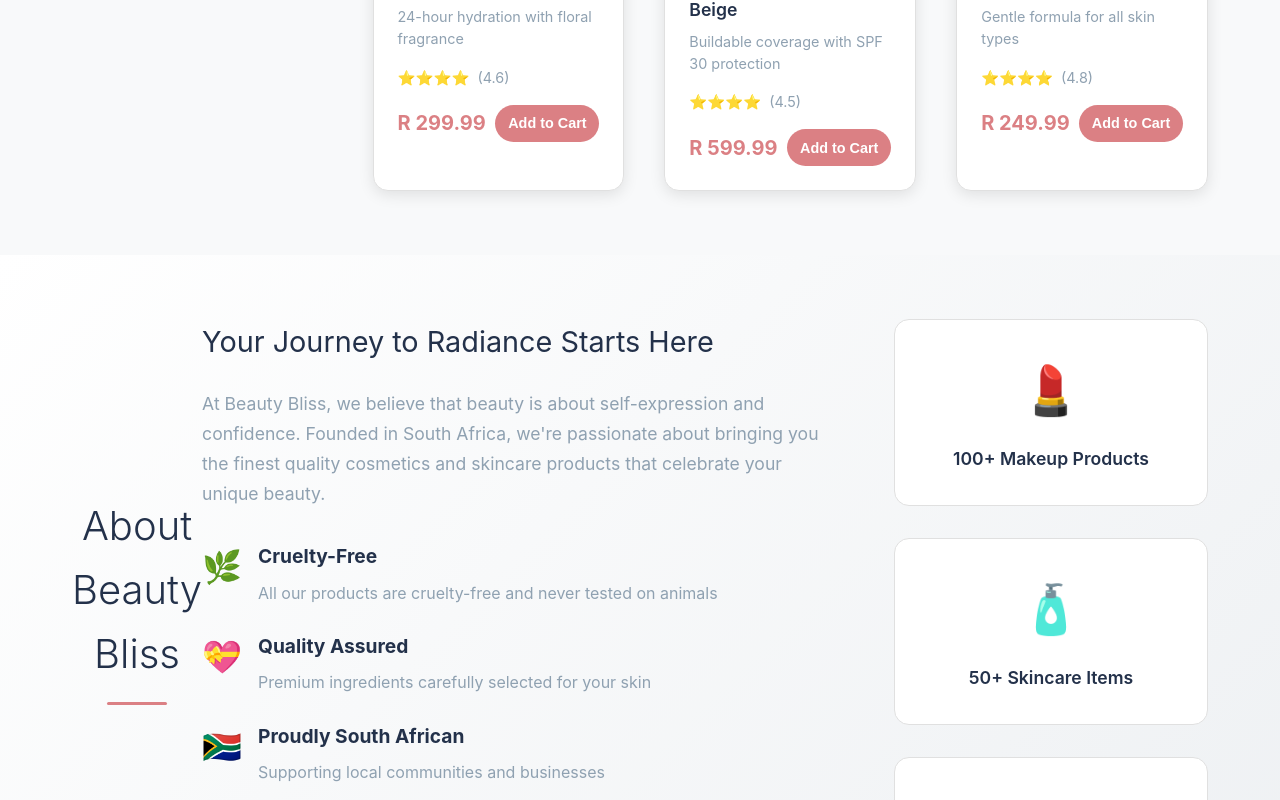
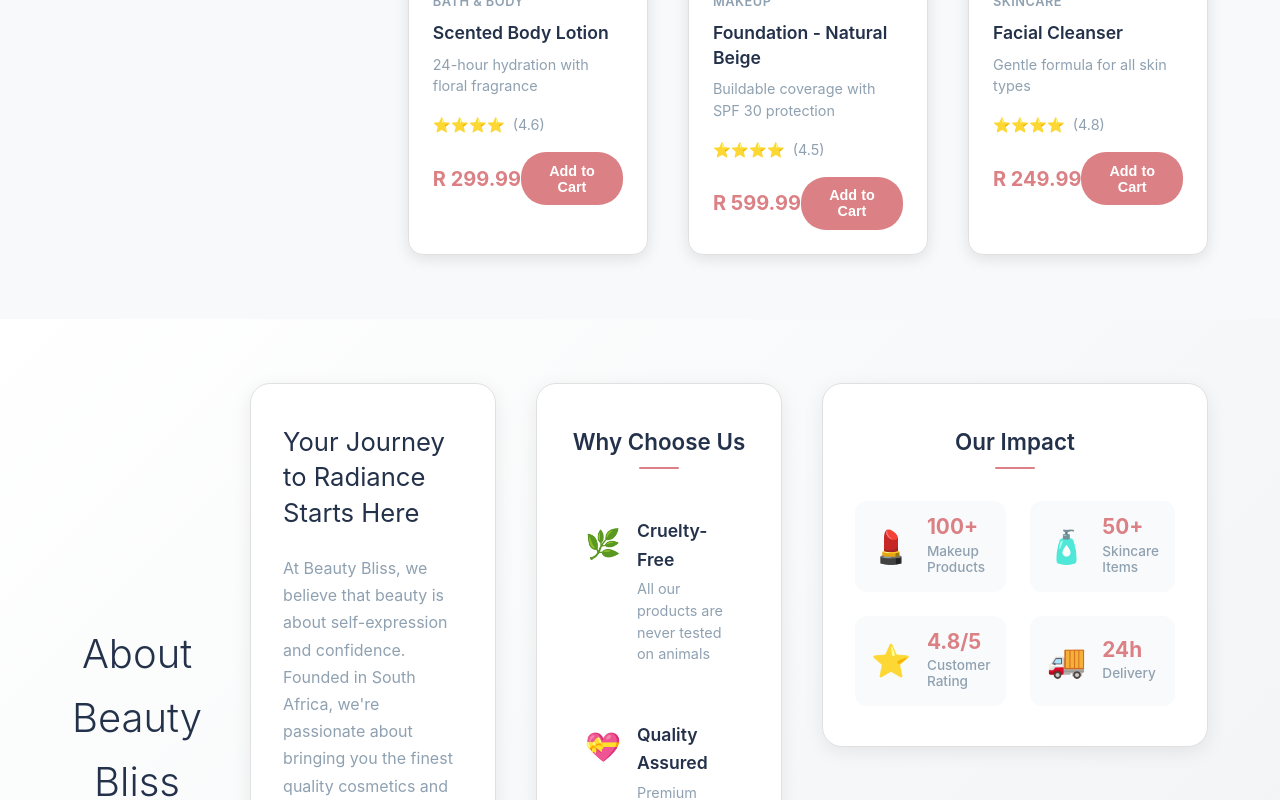
Before and after one commit to refiilwemotaung-cpu/beauty-bliss-shop, a React (Create React App) app: page / in a window 1280 px wide. Shown: the part 2000-2800 px from the top of the page. Built offline with nearby package versions, Linux system fonts and the light colour scheme.

Commit message:
Transform About Section to 3-column layout with improved spacing

```diff
--- a/src/components/About/About.css
+++ b/src/components/About/About.css
@@ -3,19 +3,27 @@
   background: linear-gradient(
     135deg,
     var(--card-bg) 0%,
-    rgba(143, 161, 177, 0.1) 100%
+    rgba(143, 161, 177, 0.08) 100%
   );
 }
 
-.about-title {
+.container {
+  max-width: 1200px;
+  margin: 0 auto;
+  padding: 0 2rem;
+}
+
+.section-title {
   text-align: center;
   color: var(--text-color);
+  padding-right: 3rem;
   margin-bottom: 3rem;
   font-size: 2.5rem;
   font-weight: 300;
+  position: relative;
 }
 
-.about-title::after {
+.section-title::after {
   content: "";
   display: block;
   width: 60px;
@@ -27,110 +35,366 @@
 
 .about-content {
   display: grid;
-  grid-template-columns: 2fr 1fr;
-  gap: 4rem;
+  grid-template-columns: repeat(3, 1fr);
+  gap: 2.5rem;
   align-items: start;
 }
 
-.about-text h3 {
+.about-column {
+  display: flex;
+  flex-direction: column;
+}
+
+.about-card {
+  background: var(--card-bg);
+  border-radius: 20px;
+  padding: 2.5rem 2rem;
+  border: 1px solid var(--border-color);
+  transition: all 0.3s ease;
+  box-shadow: 0 5px 20px rgba(0, 0, 0, 0.08);
+  height: 100%;
+  display: flex;
+  flex-direction: column;
+}
+
+.about-card:hover {
+  transform: translateY(-5px);
+  box-shadow: 0 15px 35px rgba(0, 0, 0, 0.12);
+  border-color: #db8084;
+}
+
+/* Main Story Card */
+.main-story h3 {
   color: var(--text-color);
-  font-size: 1.8rem;
+  font-size: 1.6rem;
   margin-bottom: 1.5rem;
   font-weight: 400;
+  line-height: 1.4;
 }
 
-.about-text p {
+.main-story p {
   color: var(--secondary-text);
-  font-size: 1.1rem;
+  font-size: 1rem;
   line-height: 1.7;
-  margin-bottom: 2rem;
+  margin-bottom: 1.5rem;
 }
 
-.about-features {
+.main-story p:last-child {
+  margin-bottom: 0;
+}
+
+/* Features Card */
+.features h4 {
+  color: var(--text-color);
+  font-size: 1.4rem;
+  margin-bottom: 1.5rem;
+  font-weight: 600;
+  text-align: center;
+  position: relative;
+}
+
+.features h4::after {
+  content: "";
+  display: block;
+  width: 40px;
+  height: 2px;
+  background: #db8084;
+  margin: 0.5rem auto;
+  border-radius: 1px;
+}
+
+.feature-list {
   display: flex;
   flex-direction: column;
   gap: 1.5rem;
 }
 
-.feature {
+.feature-item {
   display: flex;
   align-items: flex-start;
   gap: 1rem;
+  padding: 1rem;
+  border-radius: 12px;
+  transition: background-color 0.3s ease;
+}
+
+.feature-item:hover {
+  background: rgba(219, 128, 132, 0.05);
 }
 
 .feature-icon {
+  font-size: 1.8rem;
+  flex-shrink: 0;
+  margin-top: 0.2rem;
+}
+
+.feature-text h5 {
+  color: var(--text-color);
+  margin: 0 0 0.3rem 0;
+  font-size: 1.1rem;
+  font-weight: 600;
+}
+
+.feature-text p {
+  color: var(--secondary-text);
+  margin: 0;
+  font-size: 0.9rem;
+  line-height: 1.5;
+}
+
+/* Stats Card */
+.stats h4 {
+  color: var(--text-color);
+  font-size: 1.4rem;
+  margin-bottom: 1.5rem;
+  font-weight: 600;
+  text-align: center;
+  position: relative;
+}
+
+.stats h4::after {
+  content: "";
+  display: block;
+  width: 40px;
+  height: 2px;
+  background: #db8084;
+  margin: 0.5rem auto;
+  border-radius: 1px;
+}
+
+.stats-grid {
+  display: grid;
+  grid-template-columns: 1fr 1fr;
+  gap: 1.5rem;
+}
+
+.stat-item {
+  display: flex;
+  align-items: center;
+  gap: 1rem;
+  padding: 1rem;
+  border-radius: 12px;
+  transition: background-color 0.3s ease;
+  background: rgba(143, 161, 177, 0.05);
+}
+
+.stat-item:hover {
+  background: rgba(219, 128, 132, 0.08);
+  transform: scale(1.02);
+}
+
+.stat-emoji {
   font-size: 2rem;
   flex-shrink: 0;
 }
 
-.feature h4 {
-  color: var(--text-color);
-  margin: 0 0 0.5rem 0;
-  font-size: 1.2rem;
+.stat-content {
+  display: flex;
+  flex-direction: column;
 }
 
-.feature p {
-  color: var(--secondary-text);
-  margin: 0;
-  font-size: 1rem;
+.stat-number {
+  color: #db8084;
+  font-size: 1.3rem;
+  font-weight: bold;
+  line-height: 1;
+  margin-bottom: 0.3rem;
 }
 
-.about-visuals {
-  display: flex;
-  flex-direction: column;
-  gap: 2rem;
+.stat-label {
+  color: var(--secondary-text);
+  font-size: 0.85rem;
+  font-weight: 500;
+  line-height: 1.2;
 }
 
-.visual-item {
-  background: var(--card-bg);
-  padding: 2rem;
-  border-radius: 15px;
-  text-align: center;
-  border: 1px solid var(--border-color);
-  transition: all 0.3s ease;
+/* Animation for cards */
+.about-column:nth-child(1) .about-card {
+  animation: fadeInLeft 0.6s ease forwards;
 }
 
-.visual-item:hover {
-  transform: translateY(-3px);
-  box-shadow: 0 5px 15px rgba(0, 0, 0, 0.1);
-  border-color: #db8084;
+.about-column:nth-child(2) .about-card {
+  animation: fadeInUp 0.6s ease 0.2s forwards;
 }
 
-.visual-emoji {
-  font-size: 3rem;
-  margin-bottom: 1rem;
+.about-column:nth-child(3) .about-card {
+  animation: fadeInRight 0.6s ease 0.4s forwards;
 }
 
-.visual-item p {
-  color: var(--text-color);
-  font-weight: 600;
-  margin: 0;
-  font-size: 1.1rem;
+@keyframes fadeInLeft {
+  from {
+    opacity: 0;
+    transform: translateX(-30px);
+  }
+  to {
+    opacity: 1;
+    transform: translateX(0);
+  }
 }
 
+@keyframes fadeInUp {
+  from {
+    opacity: 0;
+    transform: translateY(30px);
+  }
+  to {
+    opacity: 1;
+    transform: translateY(0);
+  }
+}
+
+@keyframes fadeInRight {
+  from {
+    opacity: 0;
+    transform: translateX(30px);
+  }
+  to {
+    opacity: 1;
+    transform: translateX(0);
+  }
+}
+
+/* Tablet Styles */
+@media (max-width: 1024px) {
+  .about-content {
+    grid-template-columns: 1fr;
+    gap: 2rem;
+    max-width: 600px;
+    margin: 0 auto;
+  }
+
+  .about-card {
+    padding: 2rem 1.5rem;
+  }
+
+  .stats-grid {
+    grid-template-columns: repeat(2, 1fr);
+    gap: 1.2rem;
+  }
+}
+
+/* Mobile Styles */
 @media (max-width: 768px) {
+  .about {
+    padding: 3rem 0;
+  }
+
+  .container {
+    padding: 0 1rem;
+  }
+
+  .section-title {
+    font-size: 2rem;
+    margin-bottom: 2rem;
+  }
+
+  .about-content {
+    gap: 1.5rem;
+  }
+
+  .about-card {
+    padding: 1.8rem 1.2rem;
+  }
+
+  .main-story h3 {
+    font-size: 1.4rem;
+  }
+
+  .features h4,
+  .stats h4 {
+    font-size: 1.3rem;
+  }
+
+  .feature-item {
+    padding: 0.8rem;
+    gap: 0.8rem;
+  }
+
+  .feature-icon {
+    font-size: 1.6rem;
+  }
+
+  .stats-grid {
+    grid-template-columns: 1fr;
+    gap: 1rem;
+  }
+
+  .stat-item {
+    padding: 1rem;
+  }
+
+  .stat-emoji {
+    font-size: 1.8rem;
+  }
+
+  .stat-number {
+    font-size: 1.2rem;
+  }
+}
+
+/* Small Mobile Styles */
+@media (max-width: 480px) {
   .about {
     padding: 2rem 0;
   }
 
-  .about-title {
-    font-size: 2rem;
+  .about-card {
+    padding: 1.5rem 1rem;
   }
 
-  .about-content {
-    grid-template-columns: 1fr;
-    gap: 2rem;
+  .main-story h3 {
+    font-size: 1.3rem;
+    margin-bottom: 1rem;
   }
 
-  .about-text h3 {
+  .main-story p {
+    font-size: 0.95rem;
+    margin-bottom: 1rem;
+  }
+
+  .feature-list {
+    gap: 1rem;
+  }
+
+  .feature-item {
+    flex-direction: column;
+    text-align: center;
+    gap: 0.5rem;
+  }
+
+  .stats-grid {
+    gap: 0.8rem;
+  }
+}
+
+/* Large Desktop Enhancement */
+@media (min-width: 1400px) {
+  .about-content {
+    gap: 3rem;
+  }
+
+  .about-card {
+    padding: 3rem 2.5rem;
+  }
+
+  .main-story h3 {
+    font-size: 1.8rem;
+  }
+
+  .main-story p {
+    font-size: 1.1rem;
+  }
+
+  .features h4,
+  .stats h4 {
     font-size: 1.5rem;
   }
 
-  .visual-item {
-    padding: 1.5rem;
+  .feature-text h5 {
+    font-size: 1.2rem;
   }
 
-  .visual-emoji {
-    font-size: 2.5rem;
+  .stat-number {
+    font-size: 1.4rem;
   }
 }
--- a/src/components/About/About.js
+++ b/src/components/About/About.js
@@ -5,10 +5,12 @@
   return (
     <section id="about" className="about">
       <div className="container">
-        <h2 className="about-title">About Beauty Bliss</h2>
+        <h2 className="section-title">About Beauty Bliss</h2>
 
         <div className="about-content">
-          <div className="about-text">
+          {/* Column 1: Main Story */}
+          <div className="about-column">
+            <div className="about-card main-story">
               <h3>Your Journey to Radiance Starts Here</h3>
               <p>
                 At Beauty Bliss, we believe that beauty is about self-expression
@@ -16,49 +18,80 @@
                 bringing you the finest quality cosmetics and skincare products
                 that celebrate your unique beauty.
               </p>
-
-            <div className="about-features">
-              <div className="feature">
-                <span className="feature-icon">🌿</span>
-                <div>
-                  <h4>Cruelty-Free</h4>
               <p>
-                    All our products are cruelty-free and never tested on
-                    animals
+                Our mission is to empower individuals to express their inner
+                beauty through high-quality, cruelty-free products that are good
+                for you and the planet.
               </p>
             </div>
           </div>
 
-              <div className="feature">
-                <span className="feature-icon">💝</span>
-                <div>
-                  <h4>Quality Assured</h4>
-                  <p>Premium ingredients carefully selected for your skin</p>
+          {/* Column 2: Features */}
+          <div className="about-column">
+            <div className="about-card features">
+              <h4>Why Choose Us</h4>
+              <div className="feature-list">
+                <div className="feature-item">
+                  <span className="feature-icon">🌿</span>
+                  <div className="feature-text">
+                    <h5>Cruelty-Free</h5>
+                    <p>All our products are never tested on animals</p>
                   </div>
                 </div>
 
-              <div className="feature">
+                <div className="feature-item">
+                  <span className="feature-icon">💝</span>
+                  <div className="feature-text">
+                    <h5>Quality Assured</h5>
+                    <p>Premium ingredients for your skin</p>
+                  </div>
+                </div>
+
+                <div className="feature-item">
                   <span className="feature-icon">🇿🇦</span>
-                <div>
-                  <h4>Proudly South African</h4>
-                  <p>Supporting local communities and businesses</p>
+                  <div className="feature-text">
+                    <h5>Proudly South African</h5>
+                    <p>Supporting local communities</p>
+                  </div>
                 </div>
               </div>
             </div>
           </div>
 
-          <div className="about-visuals">
-            <div className="visual-item">
-              <div className="visual-emoji">💄</div>
-              <p>100+ Makeup Products</p>
+          {/* Column 3: Stats */}
+          <div className="about-column">
+            <div className="about-card stats">
+              <h4>Our Impact</h4>
+              <div className="stats-grid">
+                <div className="stat-item">
+                  <div className="stat-emoji">💄</div>
+                  <div className="stat-content">
+                    <div className="stat-number">100+</div>
+                    <div className="stat-label">Makeup Products</div>
                   </div>
-            <div className="visual-item">
-              <div className="visual-emoji">🧴</div>
-              <p>50+ Skincare Items</p>
                 </div>
-            <div className="visual-item">
-              <div className="visual-emoji">⭐</div>
-              <p>4.8/5 Customer Rating</p>
+                <div className="stat-item">
+                  <div className="stat-emoji">🧴</div>
+                  <div className="stat-content">
+                    <div className="stat-number">50+</div>
+                    <div className="stat-label">Skincare Items</div>
+                  </div>
+                </div>
+                <div className="stat-item">
+                  <div className="stat-emoji">⭐</div>
+                  <div className="stat-content">
+                    <div className="stat-number">4.8/5</div>
+                    <div className="stat-label">Customer Rating</div>
+                  </div>
+                </div>
+                <div className="stat-item">
+                  <div className="stat-emoji">🚚</div>
+                  <div className="stat-content">
+                    <div className="stat-number">24h</div>
+                    <div className="stat-label">Delivery</div>
+                  </div>
+                </div>
+              </div>
             </div>
           </div>
         </div>
```
Lines whose indentation alone changed are shown as unchanged.
